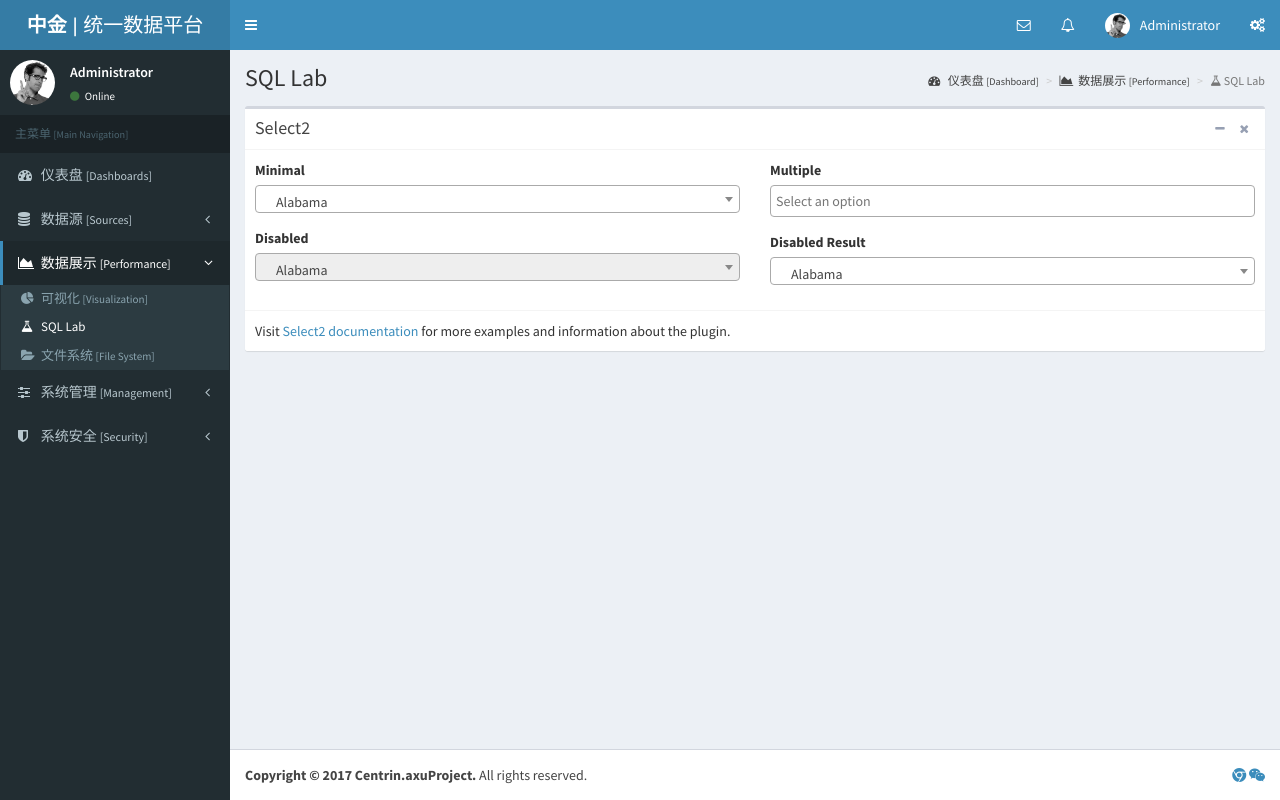
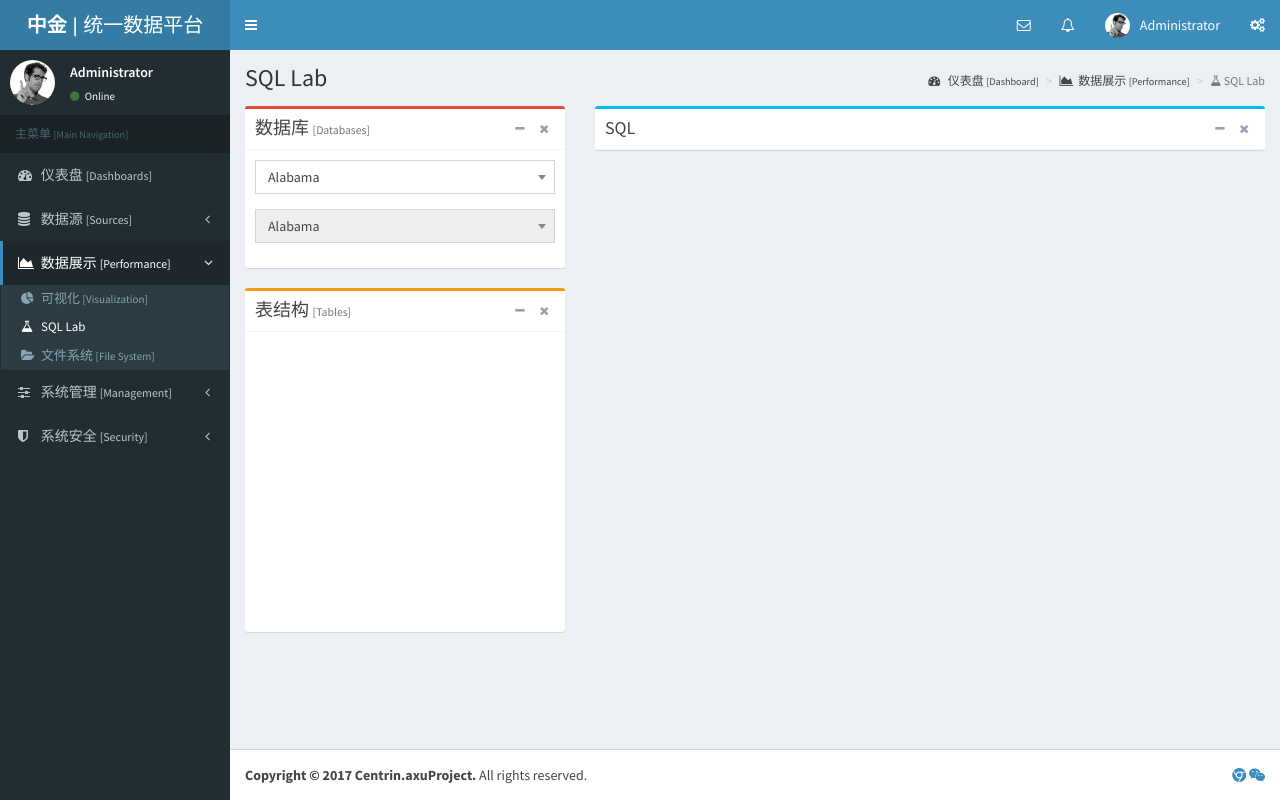
Before and after one commit to axu4github/ceudp, a Django app: page /performance/sql/ in a window 1280 px wide. Run offline with Django 3.2, Linux system fonts and the light colour scheme; some libraries are stand-ins or nearby versions.

Commit message:
完成DB和Table的布局

```diff
--- a/ceudp/templates/ceudp/base.html
+++ b/ceudp/templates/ceudp/base.html
@@ -16,14 +16,16 @@
             <!-- Ionicons -->
             <link rel="stylesheet" href="https://cdnjs.cloudflare.com/ajax/libs/ionicons/2.0.1/css/ionicons.min.css">
             <!-- DataTables -->
-            <!-- <link rel="stylesheet" type="text/css" href="{% static 'plugins/datatables/dataTables.bootstrap.css' %}" /> -->
+            <link rel="stylesheet" type="text/css" href="{% static 'plugins/datatables/dataTables.bootstrap.css' %}" />
+            <!-- Bootstrap-select -->
+            <link rel="stylesheet" type="text/css" href="{% static 'plugins/bootstrap-select/bootstrap-select.min.css' %}" />
+            <!-- Select2 -->
+            <link rel="stylesheet" type="text/css" href="{% static 'plugins/select2/select2.min.css' %}">
             <!-- Theme style -->
             <link rel="stylesheet" type="text/css" href="{% static 'dist/css/AdminLTE.min.css' %}" />
             <!-- AdminLTE Skins. Choose a skin from the css/skins
                folder instead of downloading all of them to reduce the load. -->
             <link rel="stylesheet" type="text/css" href="{% static 'dist/css/skins/_all-skins.min.css' %}" />
-            <!-- Bootstrap-select -->
-            <!-- <link rel="stylesheet" type="text/css" href="{% static 'plugins/bootstrap-select/bootstrap-select.min.css' %}" /> -->
 
             <!-- HTML5 Shim and Respond.js IE8 support of HTML5 elements and media queries -->
             <!-- WARNING: Respond.js doesn't work if you view the page via file:// -->
--- a/performance/templates/performance/sql_lab.html
+++ b/performance/templates/performance/sql_lab.html
@@ -1,14 +1,5 @@
 {% extends "ceudp/base.html" %}
 {% load staticfiles %}
-
-{% block customize-styles %}
-<!-- Select2 -->
-<link rel="stylesheet" href="{% static 'plugins/select2/select2.min.css' %}">
-
-<style type="text/css">
-</style>
-
-{% endblock %}
 
 {% block customize-script %}
 <!-- Select2 -->
@@ -38,22 +29,20 @@
         </ol>
     </section>
     <section class="content">
-        <div class="box box-default">
+      <div class="row">
+        <div class="col-md-4">
+          <div class="box box-danger">
             <div class="box-header with-border">
-          <h3 class="box-title">Select2</h3>
+              <h3 class="box-title">数据库 <small> [Databases]</small> </h3>
 
               <div class="box-tools pull-right">
                 <button type="button" class="btn btn-box-tool" data-widget="collapse"><i class="fa fa-minus"></i></button>
                 <button type="button" class="btn btn-box-tool" data-widget="remove"><i class="fa fa-remove"></i></button>
               </div>
             </div>
-        <!-- /.box-header -->
             <div class="box-body">
-          <div class="row">
-            <div class="col-md-6">
               <div class="form-group">
-                <label>Minimal</label>
-                <select class="form-control select2" style="width: 100%;">
+                <select class="form-control select2">
                   <option selected="selected">Alabama</option>
                   <option>Alaska</option>
                   <option>California</option>
@@ -65,7 +54,6 @@
               </div>
               <!-- /.form-group -->
               <div class="form-group">
-                <label>Disabled</label>
                 <select class="form-control select2" disabled="disabled" style="width: 100%;">
                   <option selected="selected">Alabama</option>
                   <option>Alaska</option>
@@ -78,43 +66,32 @@
               </div>
               <!-- /.form-group -->
             </div>
-            <!-- /.col -->
-            <div class="col-md-6">
-              <div class="form-group">
-                <label>Multiple</label>
-                <select class="form-control select2" multiple="multiple" data-placeholder="Select a State" style="width: 100%;">
-                  <option>Alabama</option>
-                  <option>Alaska</option>
-                  <option>California</option>
-                  <option>Delaware</option>
-                  <option>Tennessee</option>
-                  <option>Texas</option>
-                  <option>Washington</option>
-                </select>
           </div>
-              <!-- /.form-group -->
-              <div class="form-group">
-                <label>Disabled Result</label>
-                <select class="form-control select2" style="width: 100%;">
-                  <option selected="selected">Alabama</option>
-                  <option>Alaska</option>
-                  <option disabled="disabled">California (disabled)</option>
-                  <option>Delaware</option>
-                  <option>Tennessee</option>
-                  <option>Texas</option>
-                  <option>Washington</option>
-                </select>
+
+          <div class="box box-warning">
+            <div class="box-header with-border">
+              <h3 class="box-title">表结构 <small> [Tables]</small></h3>
+              <div class="box-tools pull-right">
+                <button type="button" class="btn btn-box-tool" data-widget="collapse"><i class="fa fa-minus"></i></button>
+                <button type="button" class="btn btn-box-tool" data-widget="remove"><i class="fa fa-remove"></i></button>
               </div>
-              <!-- /.form-group -->
             </div>
-            <!-- /.col -->
+            <div class="box-body" style="height: 300px;">
+
             </div>
-          <!-- /.row -->
           </div>
-        <!-- /.box-body -->
-        <div class="box-footer">
-          Visit <a href="https://select2.github.io/">Select2 documentation</a> for more examples and information about
-          the plugin.
+        </div>
+
+        <div class="col-md-8">
+          <div class="box box-info">
+            <div class="box-header with-border">
+              <h3 class="box-title">SQL</h3>
+              <div class="box-tools pull-right">
+                <button type="button" class="btn btn-box-tool" data-widget="collapse"><i class="fa fa-minus"></i></button>
+                <button type="button" class="btn btn-box-tool" data-widget="remove"><i class="fa fa-remove"></i></button>
+              </div>
+            </div>
+          </div>
         </div>
       </div>
     </section>
```
Lines whose indentation alone changed are shown as unchanged.
